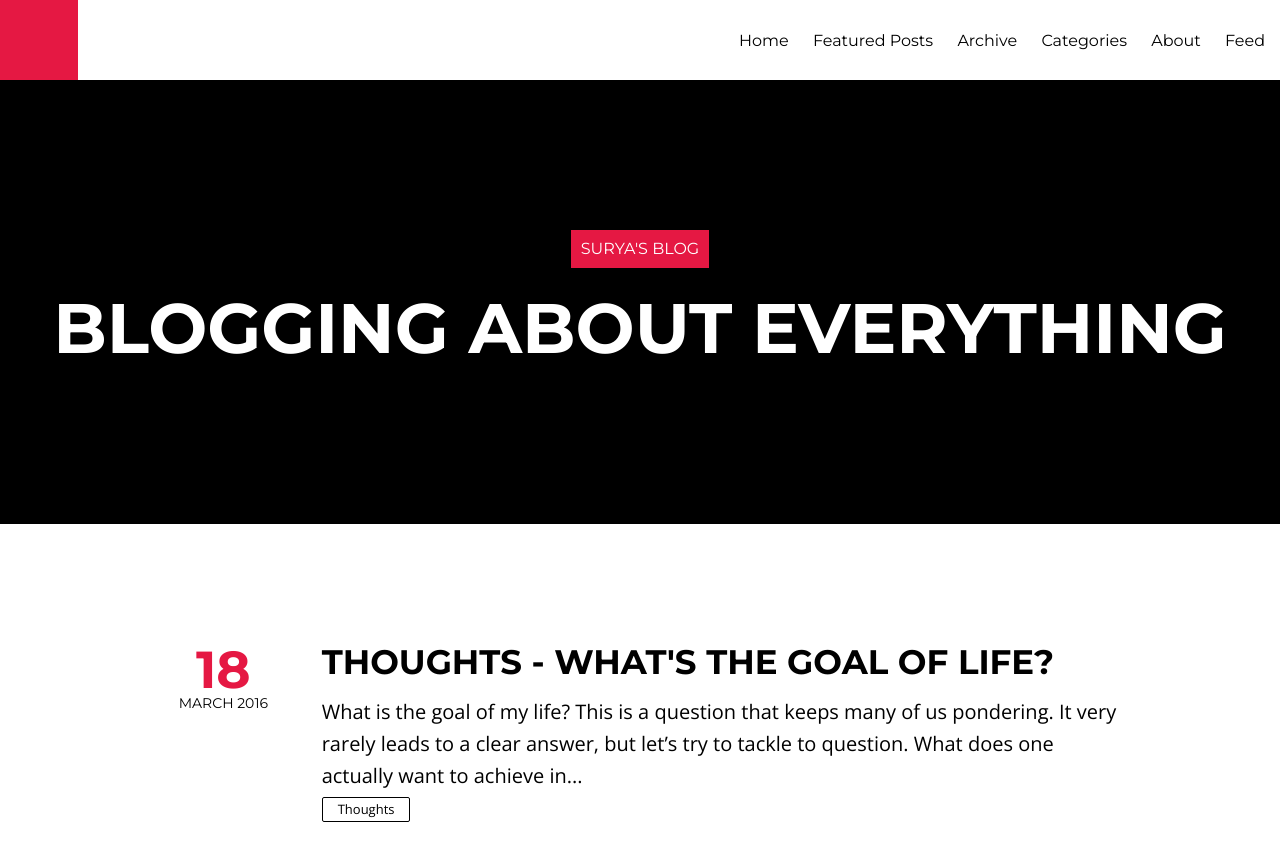
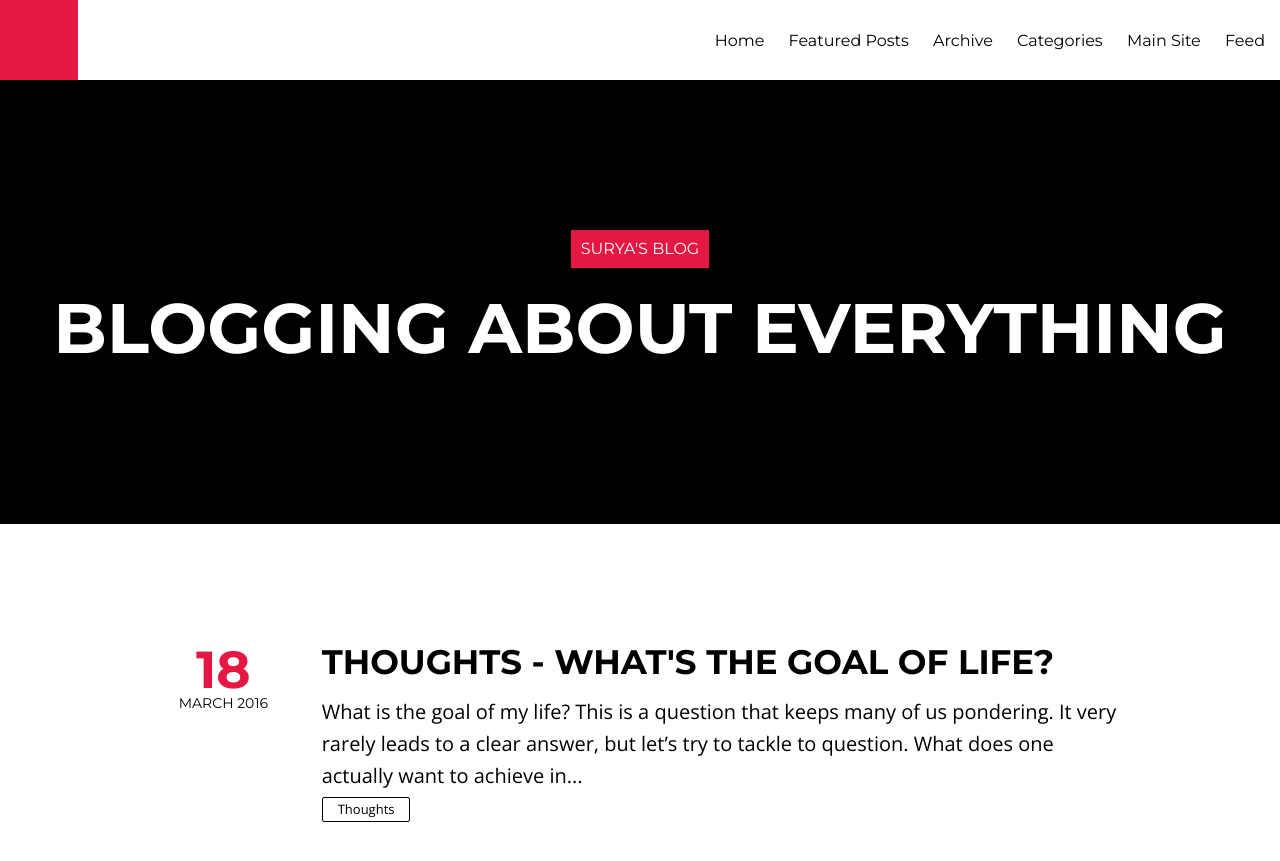
Before and after one commit to psurya1994/psurya1994.github.io, a Jekyll site: the page built from index.html, in a window 1280 px wide and 900 px high. Shown: the top 861 px of the window. Built offline with Jekyll 4.4.1, drawn with Linux system fonts in a browser that asks for light colours; nearby versions of some CDN libraries; the list of posts is cut into pages by our own code.

Commit message:
main site

```diff
--- a/_config.yml
+++ b/_config.yml
@@ -43,8 +43,8 @@ links:
     url: /archive
   - title: Categories
     url: /categories
-  - title: About
-    url: /about
+  - title: Main Site
+    url: http://www.psurya.com
 
 # http://en.wikipedia.org/wiki/List_of_tz_database_time_zones
 timezone:    Asia/Dhaka
```
